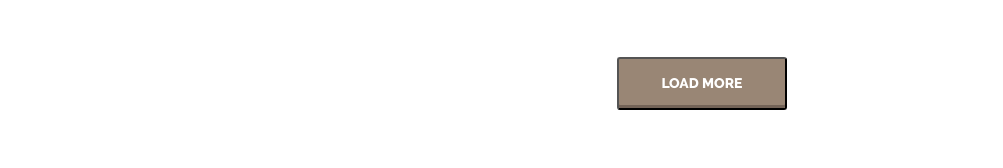
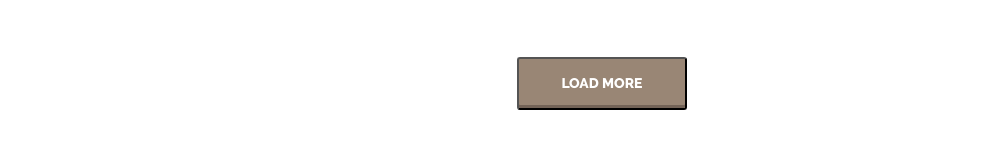
Before and after one commit to Ekaterina2019/Ekaterina2019.github.io, a plain HTML site: page index.html in a window 1280 px wide. Shown: the part 3284-3452 px from the top of the page, without its empty margins (138-1141 px from the left). Drawn offline with nearby package versions, Linux system fonts and the light colour scheme; files that its build step writes are made by us from their sources; a web font is replaced by a local one.

Commit message:
изменения в файле

```diff
--- a/less/style.less
+++ b/less/style.less
@@ -508,7 +508,7 @@ input[type="checkbox"]:checked ~ .menu-list {
 
 .load {
     .button();
-    margin: 60px 0 0 700px;
+    margin: 60px 0 0 600px;
 }
 
 .video {
```
